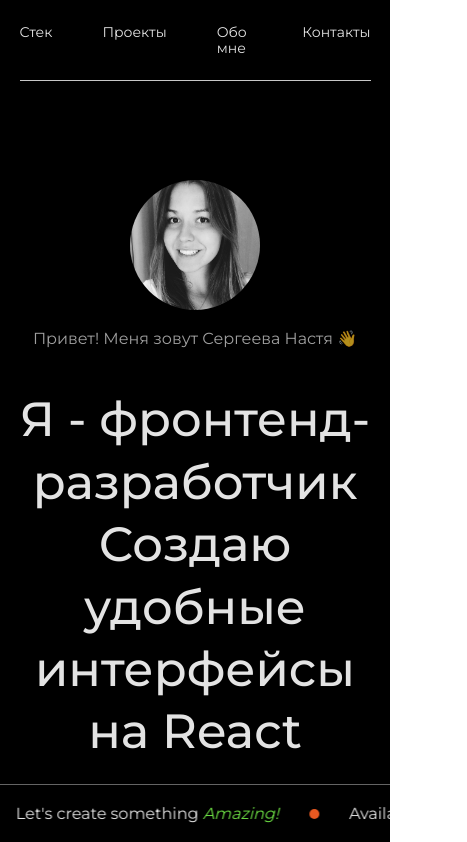
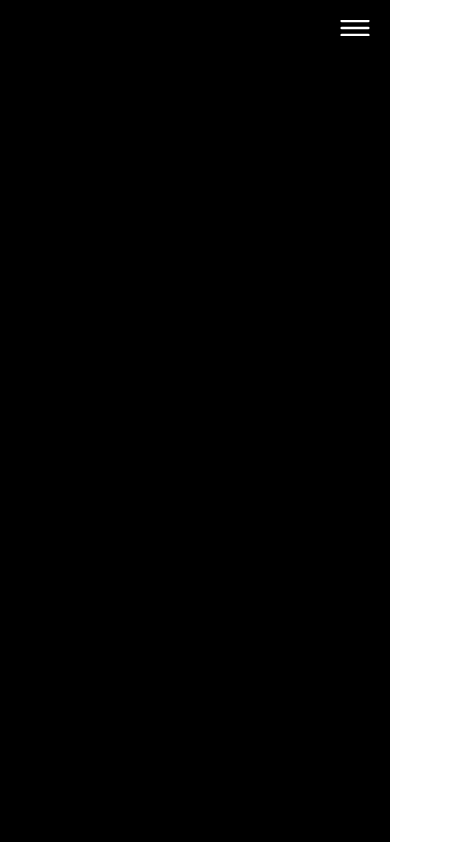
Before and after one commit to AnaSerg/portfolio-website-react, a React (Create React App) app: page / in a window 390 px wide. Shown: the top 842 px of the page, 467 px wide, since content can reach past the window. Built offline with nearby package versions, Linux system fonts and the light colour scheme.

Commit message:
feat: сделать адаптив Header

```diff
--- a/src/components/App/App.js
+++ b/src/components/App/App.js
@@ -11,12 +11,6 @@ function App() {
   return (
     <div className="App">
         <Header />
-        <Cover />
-        <Marquee />
-        <Technologies />
-        <Projects />
-        <AboutMe />
-        <Contacts />
     </div>
   );
 }
--- a/src/components/Header/Header.jsx
+++ b/src/components/Header/Header.jsx
@@ -2,6 +2,7 @@ import React from 'react';
 import './Header.scss';
 
 const Header = () => {
+    const [burgerMenuOpened, setBurgerMenuOpened] = React.useState(false);
 
     const handleClickScroll = (block) => {
         const element = document.getElementById(block);
@@ -10,9 +11,17 @@ const Header = () => {
         }
     };
 
+    const openBurgerMenu = () => {
+        if(!burgerMenuOpened) {
+            setBurgerMenuOpened(true);
+        } else {
+            setBurgerMenuOpened(false);
+        }
+    }
+
     return (
         <header className="header">
-            <div className="header__content">
+            <div className={!burgerMenuOpened ? "header__content header__content_closed" : "header__content"}>
                 <nav className="header__nav">
                     <ul className="header__nav-list">
                         <li className="header__nav-list-item" onClick={() => handleClickScroll('techs')}>
@@ -30,6 +39,7 @@ const Header = () => {
                     </ul>
                 </nav>
             </div>
+            <button onClick={() => openBurgerMenu()} className={burgerMenuOpened ? "burger-menu__button burger-menu__button_closed" : "burger-menu__button"}></button>
         </header>
     );
 };
--- a/src/components/Header/Header.scss
+++ b/src/components/Header/Header.scss
@@ -7,7 +7,8 @@
   height: 80px;
   width: 100%;
   &__content {
-    @include flex-center;
+    position: relative;
+    @include flex-flex-end;
     width: 90%;
     height: 100%;
     margin: 0 auto;
@@ -28,3 +29,48 @@
     }
   }
 }
+
+.burger-menu__button {
+  display: none;
+  position: absolute;
+  top: 20px;
+  right: 20px;
+  background-color: #000;
+  background-image: url('../../images/burger-menu-btn.svg');
+  background-position: center;
+  background-size: cover;
+  background-repeat: no-repeat;
+  width: 30px;
+  height: 16px;
+  border: none;
+  &_closed {
+    background-image: url('../../images/close-menu.svg');
+    width: 22px;
+    height: 22px;
+  }
+}
+
+@media screen and (max-width: 450px) {
+  .header {
+    height: fit-content;
+    &__content {
+      justify-content: center;
+      &_closed {
+        display: none;
+      }
+    }
+    &__nav-list {
+      margin-top: 70px;
+      margin-bottom: 40px;
+      gap: 20px;
+      @include flex-center-column;
+      &-item {
+        font-size: 18px;
+      }
+    }
+  }
+
+  .burger-menu__button {
+    display: block;
+  }
+}
--- a/src/scss/mixins.scss
+++ b/src/scss/mixins.scss
@@ -4,10 +4,16 @@
   flex-direction: column;
 }
 
+@mixin flex-flex-end {
+  display: flex;
+  align-items: center;
+  justify-content: flex-end;
+}
+
 @mixin flex-center {
   display: flex;
   align-items: center;
-  justify-content: flex-end;
+  justify-content: center;
 }
 
 @mixin flex-space-between {
```
Also changed, not shown: src/images/burger-menu-btn.svg (added), src/images/close-menu.svg (added).
